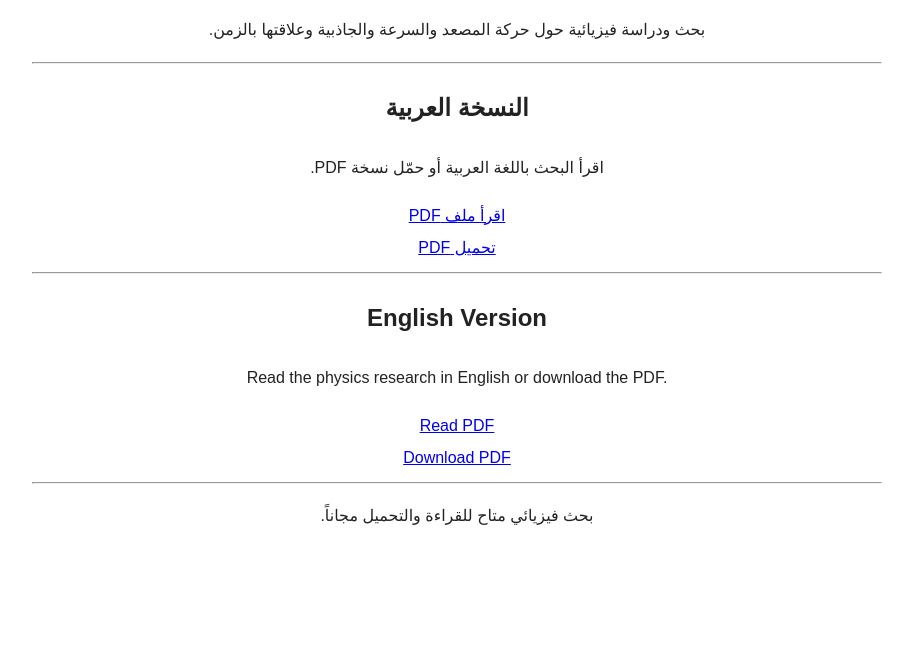
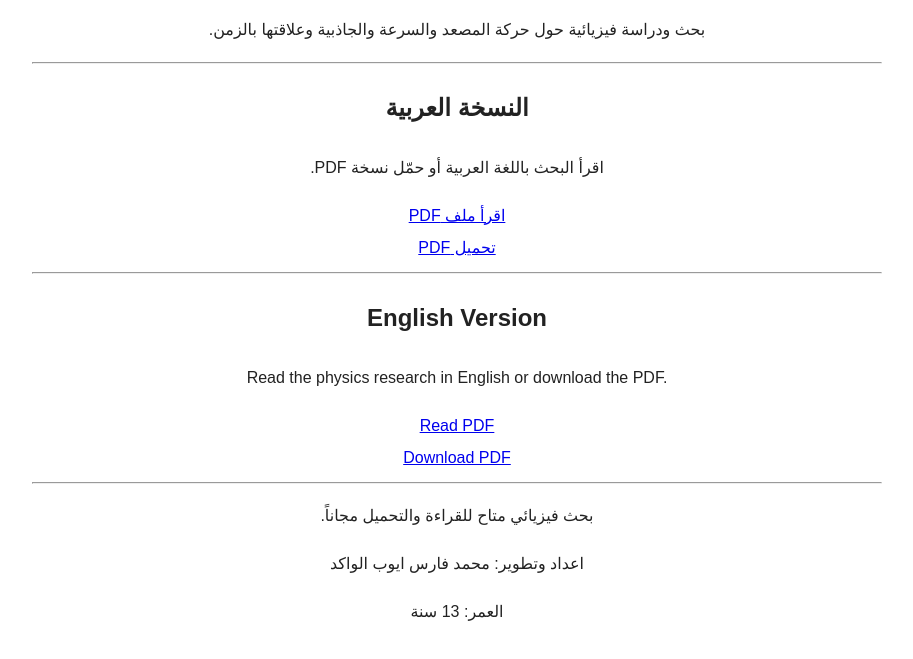
Before and after one commit to mowkd/physics-elevator, a plain HTML site: page index.html in a window 1280 px wide. Shown: the part 163-822 px from the top of the page, without its empty margins (183-1096 px from the left). Before the commit the page ends 800 px from the top, so only its background shows below. Drawn offline with Linux system fonts and the light colour scheme.

Commit message:
Update index.html

```diff
--- a/index.html
+++ b/index.html
@@ -32,5 +32,7 @@
 <hr>
 <p>بحث فيزيائي متاح للقراءة والتحميل مجاناً.</p>
 
+ <p>اعداد وتطوير: محمد فارس ايوب الواكد</p>
+  <p> العمر: 13 سنة</p>
 </body>
 </html>
```
